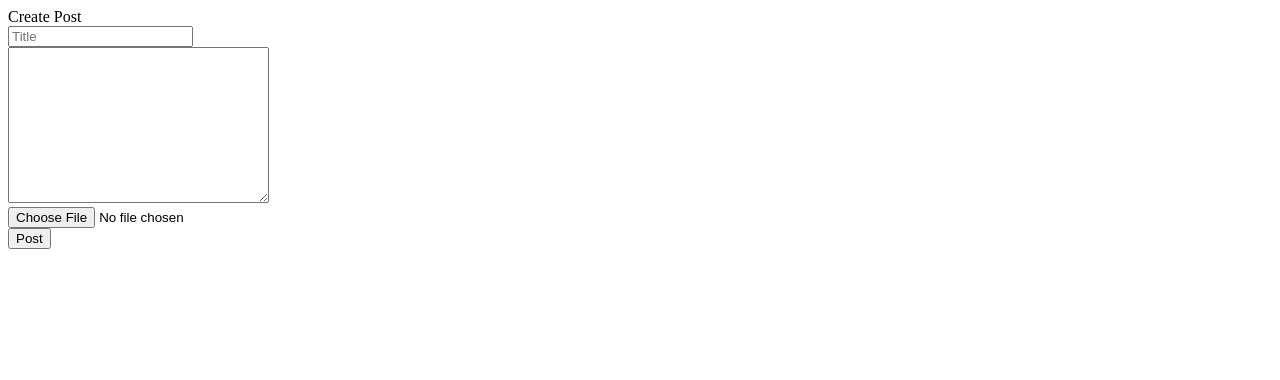
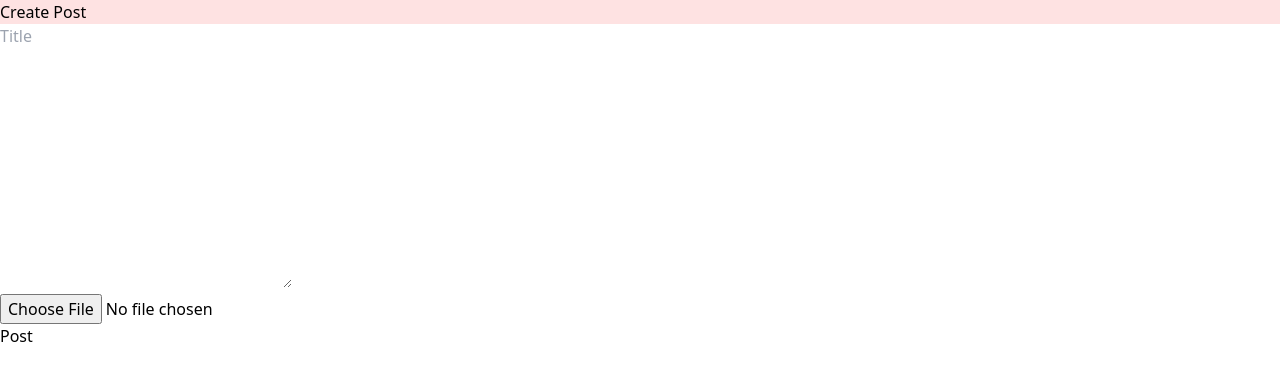
Before and after one commit to shajahansheik/react-app, a React (Create React App) app: page / in a window 1280 px wide. Shown: the top 380 px of the page. Built offline with nearby package versions, Linux system fonts and the light colour scheme.

Commit message:
tailwind added

```diff
--- a/package.json
+++ b/package.json
@@ -22,7 +22,6 @@
     "typescript": "^4.9.5",
     "web-vitals": "^2.1.4"
   },
-
   "eslintConfig": {
     "extends": [
       "react-app",
@@ -40,5 +39,8 @@
       "last 1 firefox version",
       "last 1 safari version"
     ]
+  },
+  "devDependencies": {
+    "tailwindcss": "^3.4.7"
   }
 }
--- a/src/components/createpost.tsx
+++ b/src/components/createpost.tsx
@@ -3,7 +3,7 @@
 function Createpost(props: any) {
     return (
         <div>
-            <div>Create Post</div>
+            <div className='bg-red-100'>Create Post</div>
             <div>
                 <div>
                     <input type="text" placeholder="Title" />
--- a/src/index.css
+++ b/src/index.css
@@ -0,0 +1,3 @@
+@tailwind base;
+@tailwind components;
+@tailwind utilities;
--- /dev/null
+++ b/tailwind.config.js
@@ -0,0 +1,10 @@
+/** @type {import('tailwindcss').Config} */
+module.exports = {
+  content: [
+    "./src/**/*.{js,jsx,ts,tsx}",
+  ],
+  theme: {
+    extend: {},
+  },
+  plugins: [],
+}
```
Also changed, not shown: 1 other file (tests, documents, lock files or other folders).
